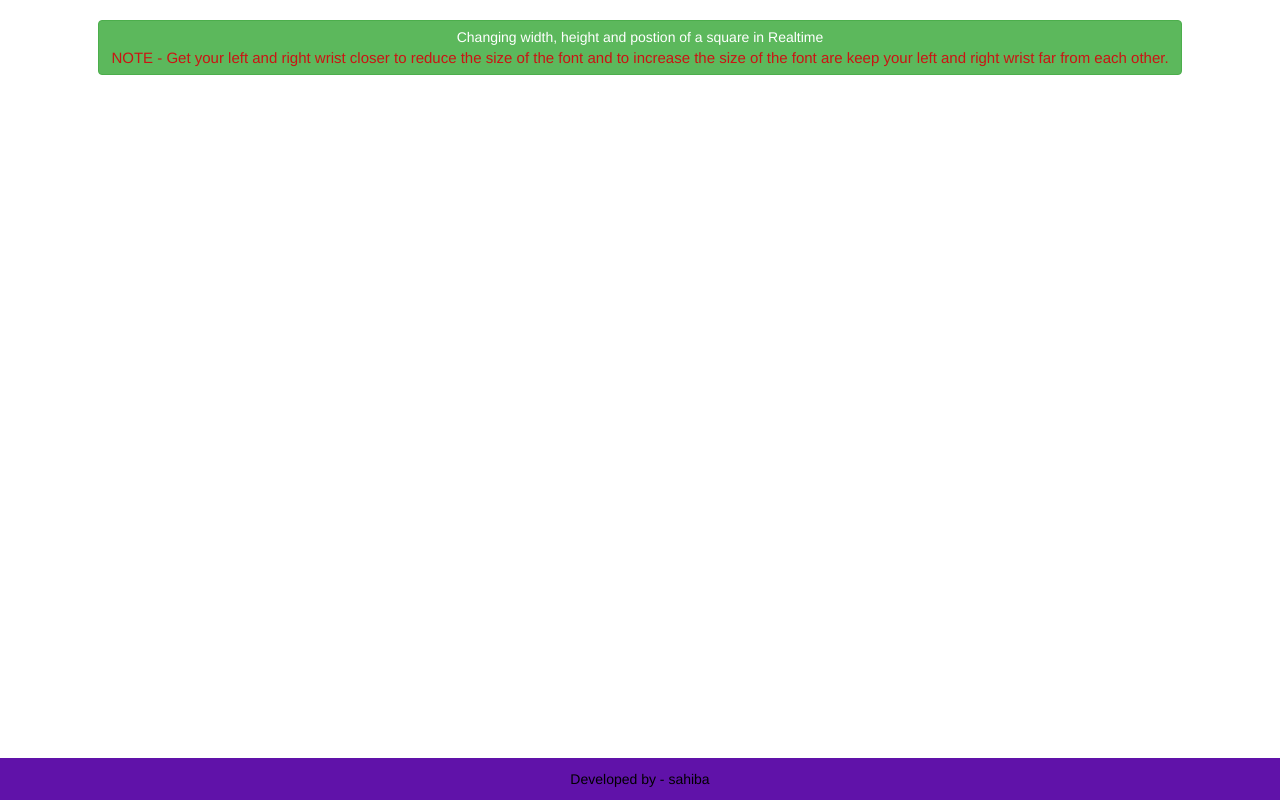
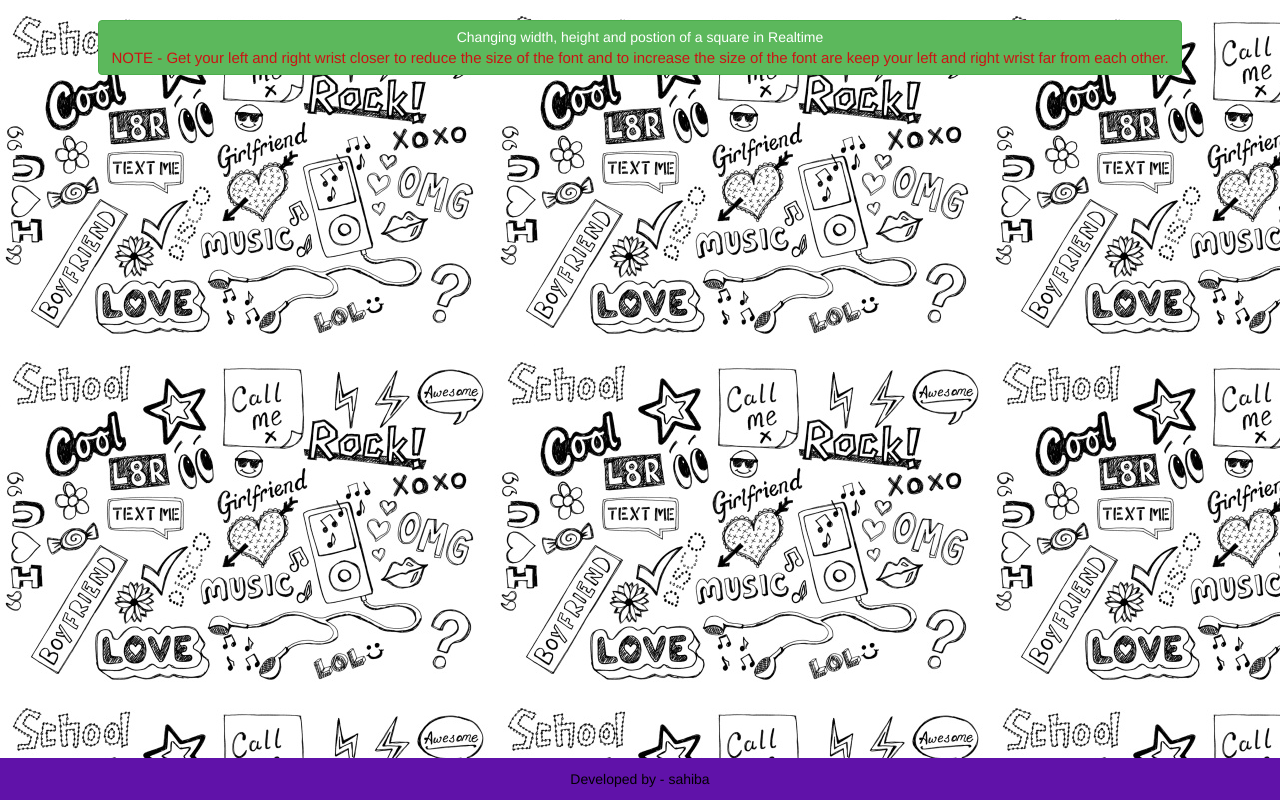
Before and after one commit to familyofsarang/realtime, a plain HTML site: page index.html in a window 1280 px wide. Drawn offline with nearby package versions, Linux system fonts and the light colour scheme.

Commit message:
Add files via upload

```diff
--- a/index.html
+++ b/index.html
@@ -13,6 +13,7 @@
 </head>
 
 <body>
+  <body background="doodle.jpg">
 <center>
   <h3 class="btn btn-success ">Changing width, height and postion of a square in Realtime
     <br>
```
Also changed, not shown: doodle.jpg (added).
